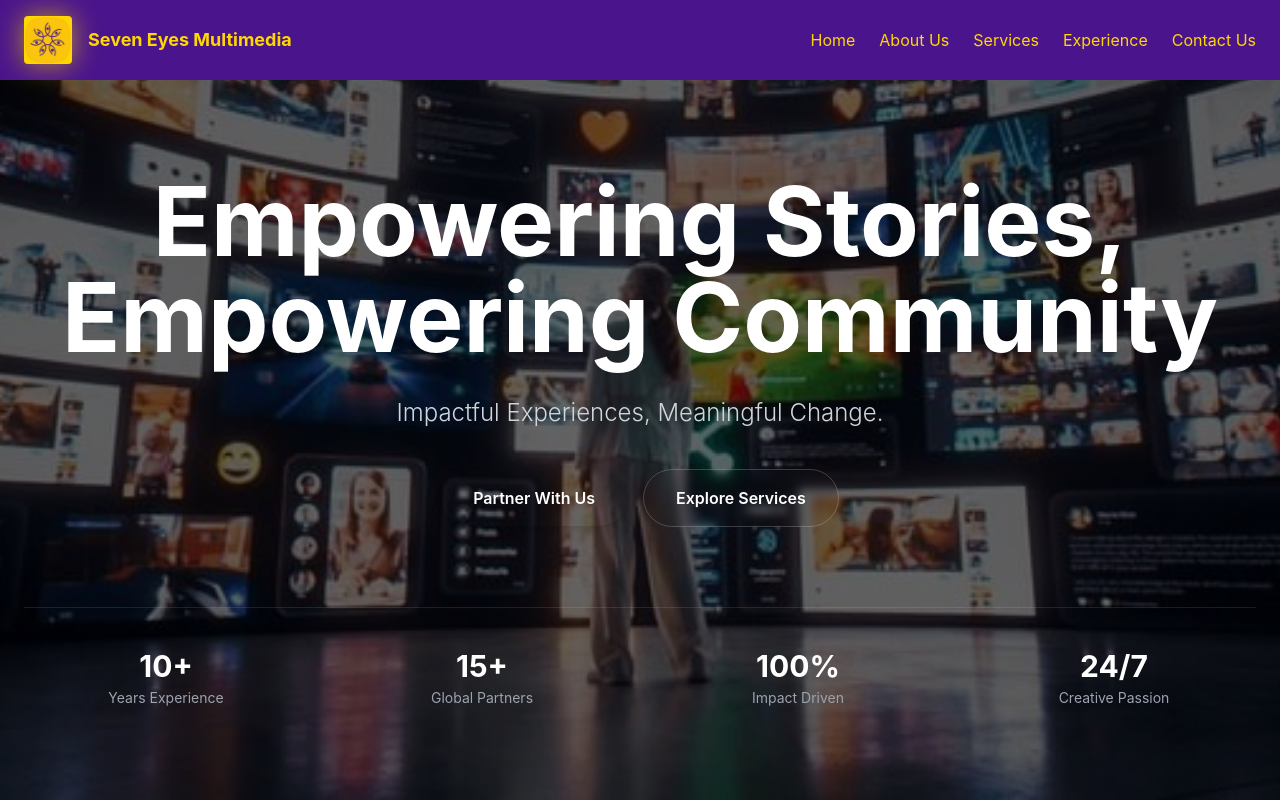
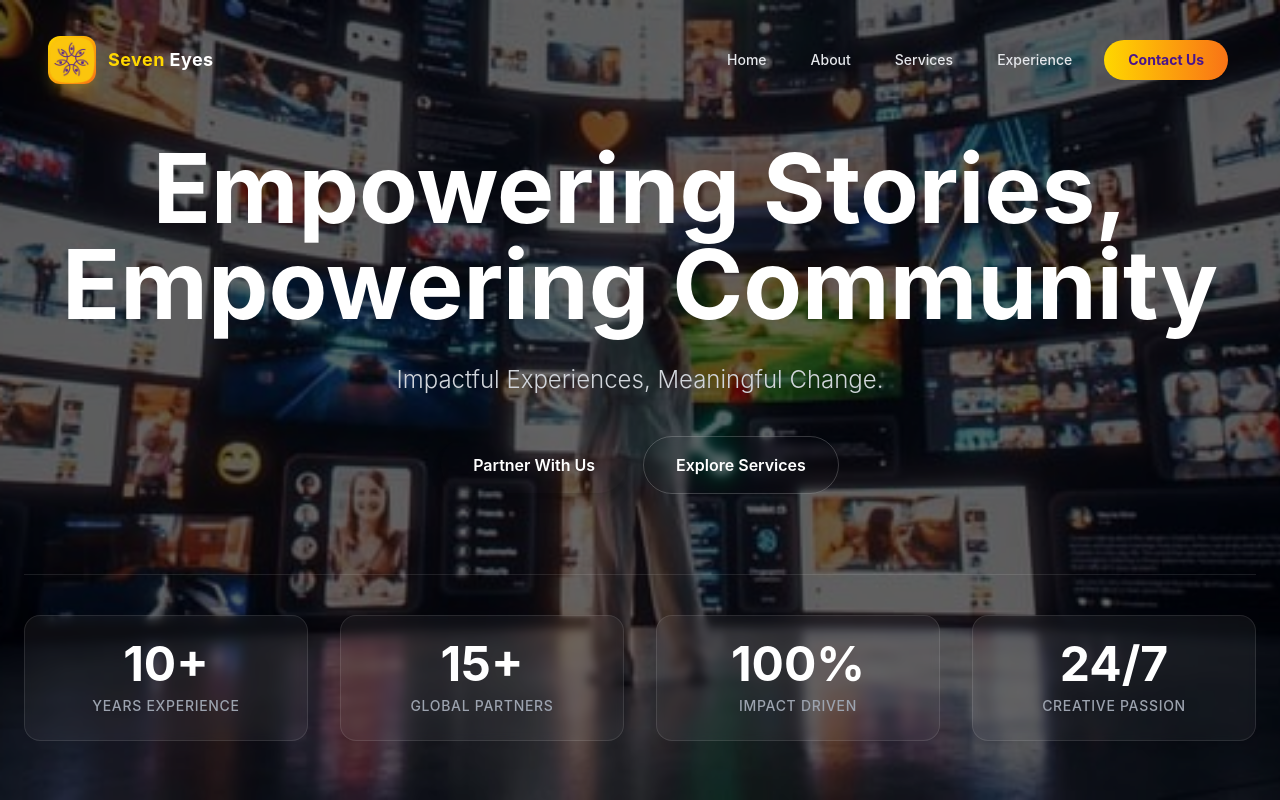
Before and after one commit to Natnael1234/7-eyes, a Next.js app: page / in a window 1280 px wide. Shown: the top 800 px of the page. Built offline with nearby package versions, Linux system fonts and the light colour scheme.

Commit message:
Make a beautiful navbar

```diff
--- a/components/Hero.tsx
+++ b/components/Hero.tsx
@@ -3,6 +3,7 @@
 import Link from 'next/link'
 import Image from 'next/image'
 import heroImg from '@/app/Images/hero.jpg'
+import { useEffect, useState, useRef } from 'react'
 
 export default function Hero() {
   return (
@@ -46,25 +47,68 @@ export default function Hero() {
         </div>
 
         {/* Stats or Trust Indicators */}
-        <div className="mt-20 grid grid-cols-2 md:grid-cols-4 gap-8 border-t border-white/10 pt-10">
-          <div>
-            <h3 className="text-3xl font-bold text-white mb-1">10+</h3>
-            <p className="text-gray-400 text-sm">Years Experience</p>
-          </div>
-          <div>
-            <h3 className="text-3xl font-bold text-white mb-1">15+</h3>
-            <p className="text-gray-400 text-sm">Global Partners</p>
-          </div>
-          <div>
-            <h3 className="text-3xl font-bold text-white mb-1">100%</h3>
-            <p className="text-gray-400 text-sm">Impact Driven</p>
-          </div>
-          <div>
-            <h3 className="text-3xl font-bold text-white mb-1">24/7</h3>
-            <p className="text-gray-400 text-sm">Creative Passion</p>
-          </div>
+        <div className="mt-20 grid grid-cols-2 md:grid-cols-4 gap-6 md:gap-8 border-t border-white/10 pt-10">
+          <StatCard number={10} suffix="+" label="Years Experience" />
+          <StatCard number={15} suffix="+" label="Global Partners" />
+          <StatCard number={100} suffix="%" label="Impact Driven" />
+          <StatCard number={24} suffix="/7" label="Creative Passion" />
         </div>
       </div>
     </section>
   )
 }
+
+function StatCard({ number, suffix, label }: { number: number, suffix: string, label: string }) {
+  const [count, setCount] = useState(0)
+  const [isVisible, setIsVisible] = useState(false)
+  const ref = useRef<HTMLDivElement>(null)
+
+  useEffect(() => {
+    const observer = new IntersectionObserver(
+      ([entry]) => {
+        if (entry.isIntersecting) {
+          setIsVisible(true)
+        }
+      },
+      { threshold: 0.1 }
+    )
+
+    if (ref.current) {
+      observer.observe(ref.current)
+    }
+
+    return () => {
+      if (ref.current) {
+        observer.unobserve(ref.current)
+      }
+    }
+  }, [])
+
+  useEffect(() => {
+    if (!isVisible) return
+
+    let start = 0
+    const end = number
+    const duration = 2000
+    const incrementTime = Math.floor(duration / end)
+
+    const timer = setInterval(() => {
+      start += 1
+      setCount(start)
+      if (start === end) clearInterval(timer)
+    }, incrementTime)
+
+    return () => clearInterval(timer)
+  }, [isVisible, number])
+
+  return (
+    <div ref={ref} className="bg-white/5 backdrop-blur-sm rounded-2xl p-6 border border-white/10 hover:bg-white/10 transition-all duration-300 hover:-translate-y-1 group">
+      <h3 className="text-4xl md:text-5xl font-bold text-white mb-2 group-hover:text-yellow-brand transition-colors">
+        {count}{suffix}
+      </h3>
+      <p className="text-gray-400 text-sm font-medium uppercase tracking-wider group-hover:text-white transition-colors">
+        {label}
+      </p>
+    </div>
+  )
+}
--- a/components/Navbar.tsx
+++ b/components/Navbar.tsx
@@ -3,7 +3,6 @@
 import React, { useState, useEffect } from 'react'
 import Image from 'next/image'
 import logoImage from '@/app/Images/logo.png'
-
 
 export default function Navbar() {
   const [scrolled, setScrolled] = useState(false)
@@ -11,78 +10,124 @@ export default function Navbar() {
 
   useEffect(() => {
     const handleScroll = () => {
-      setScrolled(window.scrollY > 50)
+      setScrolled(window.scrollY > 20)
     }
     window.addEventListener('scroll', handleScroll)
     return () => window.removeEventListener('scroll', handleScroll)
   }, [])
 
   return (
-    <nav className={`bg-purple-dark px-4 md:px-6 py-4 fixed w-full top-0 z-50 transition-all duration-300 ${scrolled || isOpen ? 'shadow-2xl bg-purple-dark/95 backdrop-blur-sm' : ''}`}>
-      <div className="container mx-auto flex flex-col md:flex-row items-center justify-between">
+    <nav className={`fixed w-full top-0 z-50 transition-all duration-500 ${scrolled ? 'py-4' : 'py-6'}`}>
+      <div className={`container mx-auto px-4 md:px-6 transition-all duration-500 ${scrolled ? 'max-w-7xl' : 'max-w-full'}`}>
+        <div className={`
+          relative flex flex-col md:flex-row items-center justify-between
+          px-6 py-3 rounded-2xl transition-all duration-500
+          ${scrolled
+            ? 'bg-purple-dark/80 backdrop-blur-md shadow-2xl border border-white/10'
+            : 'bg-transparent'
+          }
+        `}>
+
+          {/* Logo Section */}
           <div className="flex items-center justify-between w-full md:w-auto">
-          <div className="flex items-center gap-2 md:gap-4">
-            <div className="w-10 h-10 md:w-12 md:h-12 bg-yellow-brand flex items-center justify-center rounded flex-shrink-0 hover-lift pulse-glow cursor-pointer overflow-hidden">
+            <div className="flex items-center gap-3">
+              <div className="w-10 h-10 md:w-12 md:h-12 bg-gradient-to-br from-yellow-brand to-orange-500 flex items-center justify-center rounded-xl flex-shrink-0 hover-lift shadow-lg shadow-yellow-brand/20 cursor-pointer overflow-hidden group">
                 <Image
                   src={logoImage}
                   alt="Seven Eyes Logo"
                   width={48}
                   height={48}
-                className="w-full h-full object-contain"
+                  className="w-full h-full object-contain transform group-hover:scale-110 transition-transform duration-500"
                   priority
                 />
               </div>
-            <h1 className="text-yellow-brand text-sm md:text-lg font-bold hover:scale-105 transition-transform cursor-pointer">
-              Seven Eyes Multimedia
+              <h1 className={`text-sm md:text-lg font-bold tracking-wide transition-colors duration-300 ${scrolled ? 'text-white' : 'text-white'}`}>
+                <span className="text-yellow-brand">Seven</span> Eyes
               </h1>
             </div>
 
             {/* Mobile Menu Button */}
             <button
-            className="md:hidden text-yellow-brand focus:outline-none"
+              className="md:hidden text-yellow-brand focus:outline-none p-2 rounded-lg hover:bg-white/5 transition-colors"
               onClick={() => setIsOpen(!isOpen)}
             >
-            <svg className="w-8 h-8" fill="none" stroke="currentColor" viewBox="0 0 24 24">
-              {isOpen ? (
-                <path strokeLinecap="round" strokeLinejoin="round" strokeWidth="2" d="M6 18L18 6M6 6l12 12" />
-              ) : (
-                <path strokeLinecap="round" strokeLinejoin="round" strokeWidth="2" d="M4 6h16M4 12h16M4 18h16" />
-              )}
-            </svg>
+              <div className="w-6 h-5 relative flex flex-col justify-between">
+                <span className={`w-full h-0.5 bg-current rounded-full transition-all duration-300 ${isOpen ? 'rotate-45 translate-y-2' : ''}`} />
+                <span className={`w-full h-0.5 bg-current rounded-full transition-all duration-300 ${isOpen ? 'opacity-0' : ''}`} />
+                <span className={`w-full h-0.5 bg-current rounded-full transition-all duration-300 ${isOpen ? '-rotate-45 -translate-y-2.5' : ''}`} />
+              </div>
             </button>
           </div>
 
           {/* Desktop Menu */}
-        <div className="hidden md:flex flex-wrap gap-6 text-yellow-brand text-base justify-center">
-          <NavLink href="#home">Home</NavLink>
-          <NavLink href="#about">About Us</NavLink>
-          <NavLink href="#services">Services</NavLink>
-          <NavLink href="#experience">Experience</NavLink>
-          <NavLink href="#contact">Contact Us</NavLink>
+          <div className={`hidden md:flex items-center gap-1 p-1 rounded-full transition-all duration-500 ${scrolled ? 'bg-white/5 border border-white/5' : ''}`}>
+            <NavLink href="#home" scrolled={scrolled}>Home</NavLink>
+            <NavLink href="#about" scrolled={scrolled}>About</NavLink>
+            <NavLink href="#services" scrolled={scrolled}>Services</NavLink>
+            <NavLink href="#experience" scrolled={scrolled}>Experience</NavLink>
+            <NavLink href="#contact" scrolled={scrolled} isButton>Contact Us</NavLink>
           </div>
 
           {/* Mobile Menu */}
-        <div className={`${isOpen ? 'max-h-96 opacity-100' : 'max-h-0 opacity-0'} md:hidden w-full overflow-hidden transition-all duration-300 ease-in-out flex flex-col items-center gap-4 mt-4`}>
-          <NavLink href="#home" mobile onClick={() => setIsOpen(false)}>Home</NavLink>
-          <NavLink href="#about" mobile onClick={() => setIsOpen(false)}>About Us</NavLink>
-          <NavLink href="#services" mobile onClick={() => setIsOpen(false)}>Services</NavLink>
-          <NavLink href="#experience" mobile onClick={() => setIsOpen(false)}>Experience</NavLink>
-          <NavLink href="#contact" mobile onClick={() => setIsOpen(false)}>Contact Us</NavLink>
+          <div className={`
+            absolute top-full left-0 right-0 mt-4 mx-4 p-4 rounded-2xl bg-purple-dark/95 backdrop-blur-xl border border-white/10 shadow-2xl
+            transform transition-all duration-300 origin-top
+            ${isOpen ? 'scale-y-100 opacity-100 translate-y-0' : 'scale-y-0 opacity-0 -translate-y-4 pointer-events-none'}
+            md:hidden flex flex-col gap-2
+          `}>
+            <MobileNavLink href="#home" onClick={() => setIsOpen(false)}>Home</MobileNavLink>
+            <MobileNavLink href="#about" onClick={() => setIsOpen(false)}>About Us</MobileNavLink>
+            <MobileNavLink href="#services" onClick={() => setIsOpen(false)}>Services</MobileNavLink>
+            <MobileNavLink href="#experience" onClick={() => setIsOpen(false)}>Experience</MobileNavLink>
+            <MobileNavLink href="#contact" onClick={() => setIsOpen(false)} highlight>Contact Us</MobileNavLink>
+          </div>
         </div>
       </div>
     </nav>
   )
 }
 
-function NavLink({ href, children, mobile, onClick }: { href: string, children: React.ReactNode, mobile?: boolean, onClick?: () => void }) {
+function NavLink({ href, children, scrolled, isButton }: { href: string, children: React.ReactNode, scrolled: boolean, isButton?: boolean }) {
+  if (isButton) {
+    return (
+      <a
+        href={href}
+        className="px-6 py-2.5 rounded-full bg-gradient-to-r from-yellow-brand to-orange-500 text-purple-dark font-bold text-sm hover:shadow-lg hover:shadow-yellow-brand/25 hover:scale-105 transition-all duration-300 ml-2"
+      >
+        {children}
+      </a>
+    )
+  }
+
+  return (
+    <a
+      href={href}
+      className={`
+        relative px-5 py-2.5 rounded-full text-sm font-medium transition-all duration-300
+        hover:text-white group
+        ${scrolled ? 'text-gray-300' : 'text-gray-200'}
+      `}
+    >
+      <span className="relative z-10">{children}</span>
+      <span className="absolute inset-0 rounded-full bg-white/10 scale-0 group-hover:scale-100 transition-transform duration-300 ease-out origin-center" />
+    </a>
+  )
+}
+
+function MobileNavLink({ href, children, onClick, highlight }: { href: string, children: React.ReactNode, onClick: () => void, highlight?: boolean }) {
   return (
     <a
       href={href}
       onClick={onClick}
-      className={`relative group hover:text-yellow-300 transition-colors ${mobile ? 'w-full text-center py-2 text-yellow-brand border-b border-white/10' : ''}`}
+      className={`
+        block w-full px-4 py-3 rounded-xl text-center font-medium transition-all duration-300
+        ${highlight
+          ? 'bg-gradient-to-r from-yellow-brand to-orange-500 text-purple-dark font-bold shadow-lg shadow-yellow-brand/20'
+          : 'text-gray-300 hover:bg-white/5 hover:text-white'
+        }
+      `}
     >
       {children}
-      {!mobile && <span className="absolute bottom-0 left-0 w-0 h-0.5 bg-yellow-brand group-hover:w-full transition-all duration-300"></span>}
     </a>
   )
 }
```
Lines whose indentation alone changed are shown as unchanged.
